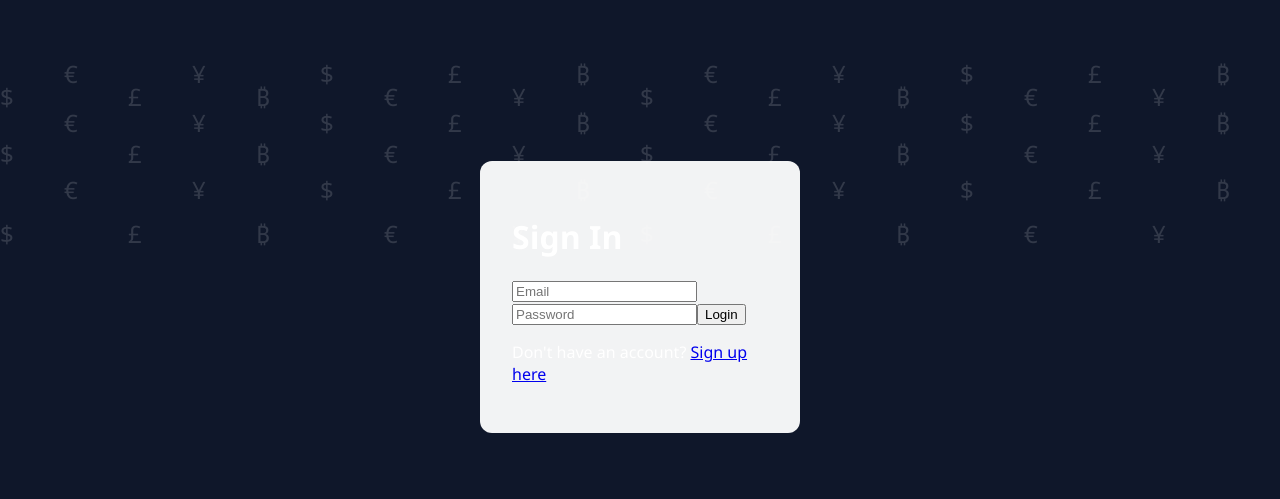
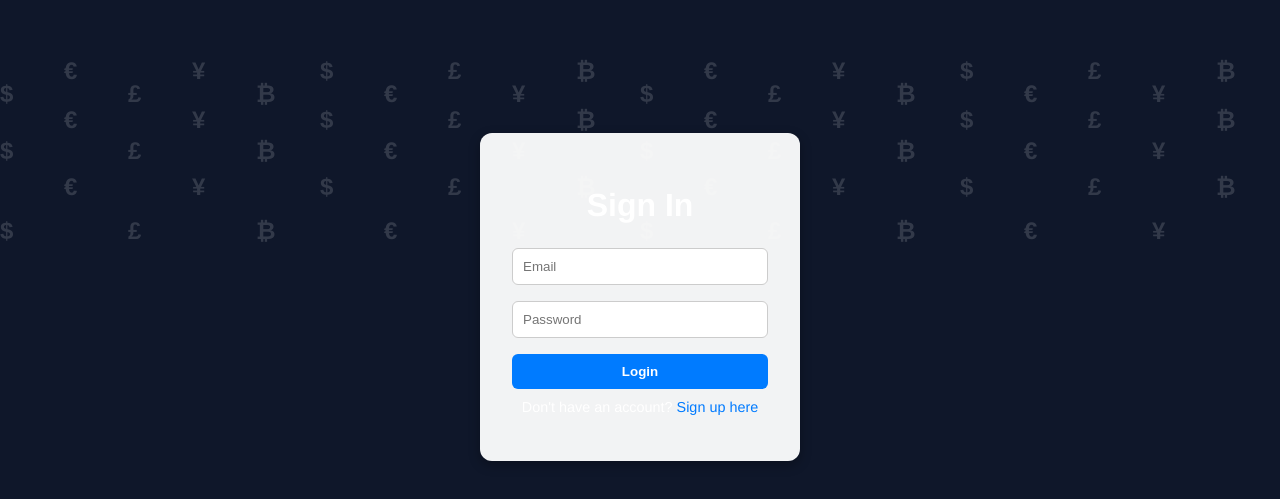
Before and after one commit to ozgulbaytekin/personal_finance_deploy, a Vue app: page / in a window 1280 px wide. Shown: the part 103-602 px from the top of the page. Built offline with nearby package versions, Linux system fonts and the light colour scheme; no server answers.

Commit message:
Fix background-wide continuous falling symbols animation

```diff
--- a/src/style.css
+++ b/src/style.css
@@ -1,44 +1,186 @@
-/* Temel sayfa ayarları */
-html, body, #app {
+
+html,
+body,
+#app {
   margin: 0;
   padding: 0;
   width: 100%;
   min-height: 100%;
-  background-color: #0d1117;
-  font-family: 'Segoe UI', Tahoma, Geneva, Verdana, sans-serif;
-  color: #ffffff;
-  overflow-x: hidden;
-  overflow-y: auto;
+  background-color: #000000;
+  overflow-x: hidden;         /* yatay kaydırmayı kapattk */
+  overflow-y: auto;           /* dikey kaydırmayı */
 }
 
 * {
   box-sizing: border-box;
 }
 
-/* Dashboard başlık */
+/*login syfası*/
+
+
+.login-page {
+  position: absolute;
+  width: 100%;
+  height: 100%;
+  overflow: hidden;
+}
+
+
+.background {
+  background-color: #000000;
+  width: 100%;
+  height: 100%;
+  position: absolute;
+  z-index: -1;
+}
+
+
+.form-container {
+  display: flex;
+  justify-content: center;
+  align-items: center;
+  height: 100%;
+}
+
+.card {
+  background-color: rgba(1, 15, 49, 0.9);
+  padding: 2rem;
+  border-radius: 12px;
+  width: 350px;
+  box-shadow: 0 4px 12px rgba(0, 0, 0, 0.3);
+}
+
+.card h1 {
+  text-align: center;
+  margin-bottom: 1.5rem;
+  color: #ffffff;
+}
+
+form {
+  display: flex;
+  flex-direction: column;
+}
+
+form input[type="email"],
+form input[type="password"] {
+  padding: 10px;
+  margin-bottom: 1rem;
+  border: 1px solid #ccc;
+  border-radius: 6px;
+}
+
+.btn {
+  background-color: #007bff;
+  color: white;
+  border: none;
+  padding: 10px;
+  border-radius: 6px;
+  cursor: pointer;
+  font-weight: bold;
+}
+
+.btn:hover {
+  background-color: #0056b3;
+}
+
+p {
+  text-align: center;
+  font-size: 0.9rem;
+  margin-top: 10px;
+  color: #ffffff;
+}
+
+a {
+  color: #007bff;
+  text-decoration: none;
+}
+
+a:hover {
+  text-decoration: underline;
+}
+
+
+.error {
+  animation: shake 0.3s;
+}
+
+@keyframes shake {
+  0% { transform: translateX(-5px); }
+  25% { transform: translateX(5px); }
+  50% { transform: translateX(-5px); }
+  75% { transform: translateX(5px); }
+  100% { transform: translateX(0); }
+}
+
+/*yüzen semboller*/
+
+.floating-symbols {
+  position: fixed;
+  top: 0;
+  left: 0;
+  width: 100%;
+  height: 100%;
+  pointer-events: none;
+  overflow: hidden;
+  z-index: 0;
+}
+
+.floating-symbols span {
+  position: absolute;
+  font-size: 2.5rem;
+  font-weight: bold;
+  color: rgba(255, 255, 255, 0.15);
+  top: calc(-20% - 50px);
+  animation: float 30s linear infinite;
+  animation-delay: calc(var(--i) * 2s);
+  left: calc(var(--i) * 5%);
+}
+
+/*tek tek farklı sembollerin hızlarının yönetildiği kısım */
+.floating-symbols span:nth-child(1)  { left: 5%;  top: -10%; animation-duration: 20s; animation-delay: 0s; }
+.floating-symbols span:nth-child(2)  { left: 15%; top: -15%; animation-duration: 25s; animation-delay: 5s; }
+.floating-symbols span:nth-child(3)  { left: 25%; top: -5%;  animation-duration: 22s; animation-delay: 2s; }
+.floating-symbols span:nth-child(4)  { left: 35%; top: -12%; animation-duration: 28s; animation-delay: 3s; }
+.floating-symbols span:nth-child(5)  { left: 45%; top: -8%;  animation-duration: 30s; animation-delay: 1s; }
+.floating-symbols span:nth-child(6)  { left: 55%; top: -14%; animation-duration: 24s; animation-delay: 4s; }
+.floating-symbols span:nth-child(7)  { left: 65%; top: -6%;  animation-duration: 26s; animation-delay: 2s; }
+.floating-symbols span:nth-child(8)  { left: 75%; top: -11%; animation-duration: 29s; animation-delay: 0s; }
+.floating-symbols span:nth-child(9)  { left: 85%; top: -9%;  animation-duration: 23s; animation-delay: 3s; }
+.floating-symbols span:nth-child(10) { left: 95%; top: -13%; animation-duration: 27s; animation-delay: 1s; }
+.floating-symbols span:nth-child(11) { left: 10%; top: -7%;  animation-duration: 21s; animation-delay: 2s; }
+.floating-symbols span:nth-child(12) { left: 20%; top: -16%; animation-duration: 24s; animation-delay: 4s; }
+.floating-symbols span:nth-child(13) { left: 30%; top: -9%;  animation-duration: 26s; animation-delay: 1s; }
+.floating-symbols span:nth-child(14) { left: 40%; top: -12%; animation-duration: 28s; animation-delay: 3s; }
+.floating-symbols span:nth-child(15) { left: 50%; top: -8%;  animation-duration: 25s; animation-delay: 2s; }
+.floating-symbols span:nth-child(16) { left: 60%; top: -15%; animation-duration: 27s; animation-delay: 0s; }
+.floating-symbols span:nth-child(17) { left: 70%; top: -10%; animation-duration: 29s; animation-delay: 5s; }
+.floating-symbols span:nth-child(18) { left: 80%; top: -6%;  animation-duration: 23s; animation-delay: 1s; }
+.floating-symbols span:nth-child(19) { left: 90%; top: -14%; animation-duration: 30s; animation-delay: 2s; }
+
+@keyframes float {
+  0% { transform: translateY(0); opacity: 0; }
+  50% { opacity: 1; }
+  100% { transform: translateY(120vh); opacity: 0; }
+}
+
 .dashboard {
+  color: white;
   padding: 2rem;
+  background: #0d1117;
   min-height: 100vh;
 }
 
-.dashboard h1 {
+h1 {
   text-align: center;
   margin-bottom: 2rem;
 }
 
-/* Toplam bakiye kartı */
 .balance-card {
   background: #161b22;
   border-radius: 12px;
   padding: 1.5rem;
   text-align: center;
   box-shadow: 0 0 10px rgba(255, 255, 255, 0.05);
-  margin-bottom: 2rem;
-}
-
-.balance-card h2 {
-  font-size: 1.2rem;
-  color: #9ca3af;
 }
 
 .balance-card .amount {
@@ -47,28 +189,22 @@ html, body, #app {
   margin-top: 0.5rem;
 }
 
-/* Form stilleri */
-.asset-form,
-.expense-form {
+.asset-form {
+  margin-top: 2rem;
   display: flex;
   flex-direction: column;
   align-items: center;
-  margin-bottom: 2rem;
 }
 
-.asset-form input,
-.expense-form input {
+.asset-form input {
   margin: 0.5rem 0;
   padding: 0.5rem;
   border-radius: 6px;
   border: none;
   width: 250px;
-  background-color: #1f2937;
-  color: #ffffff;
 }
 
-.asset-form button,
-.expense-form button {
+.asset-form button {
   margin-top: 0.5rem;
   background: #2563eb;
   color: white;
@@ -79,102 +215,25 @@ html, body, #app {
   transition: 0.3s;
 }
 
-.asset-form button:hover,
-.expense-form button:hover {
+.asset-form button:hover {
   background: #1e40af;
 }
 
-/* Ortak tablo stilleri */
-.styled-table {
+.asset-list {
+  margin-top: 3rem;
+}
+
+.asset-list table {
   width: 100%;
   border-collapse: collapse;
-  margin-top: 1rem;
-  background: #161b22;
-  border-radius: 10px;
-  overflow: hidden;
-  box-shadow: 0 0 10px rgba(0,0,0,0.3);
 }
 
-.styled-table th,
-.styled-table td {
-  padding: 12px 15px;
-  text-align: left;
+.asset-list th, .asset-list td {
+  padding: 0.8rem;
   border-bottom: 1px solid #333;
 }
 
-.styled-table th {
-  background: #1f2937;
+.asset-list th {
+  text-align: left;
   color: #9ca3af;
-  font-weight: 600;
 }
-
-.styled-table td {
-  color: #ffffff;
-}
-
-.styled-table tr:hover {
-  background: #111827;
-  transition: 0.2s;
-}
-
-/* Responsive ve mobil uyum */
-@media (max-width: 768px) {
-  .asset-form input,
-  .expense-form input {
-    width: 90%;
-  }
-
-  .styled-table th,
-  .styled-table td {
-    padding: 10px 8px;
-  }
-}
-.styled-table button {
-  background: #dc2626;
-  color: white;
-  border: none;
-  padding: 4px 10px;
-  border-radius: 4px;
-  cursor: pointer;
-}
-
-.styled-table button:hover {
-  background: #b91c1c;
-}
-
-/* Yüzen semboller için stil */
-
-.floating-symbols {
-  position: fixed;
-  inset: 0;
-  overflow: hidden;
-  pointer-events: none;
-  z-index: 0; /* background */
-}
-
-.floating-symbols span {
-  position: absolute;
-  top: -10vh;
-  left: var(--x);
-
-  font-size: 22px;
-  color: rgba(255, 255, 255, 0.15);
-
-  animation: fall linear infinite;
-  animation-duration: var(--speed);
-  animation-delay: var(--delay);
-}
-
-@keyframes fall {
-  from {
-    transform: translateY(-10vh);
-    opacity: 0;
-  }
-  10% {
-    opacity: 1;
-  }
-  to {
-    transform: translateY(110vh);
-    opacity: 0;
-  }
-}
```
